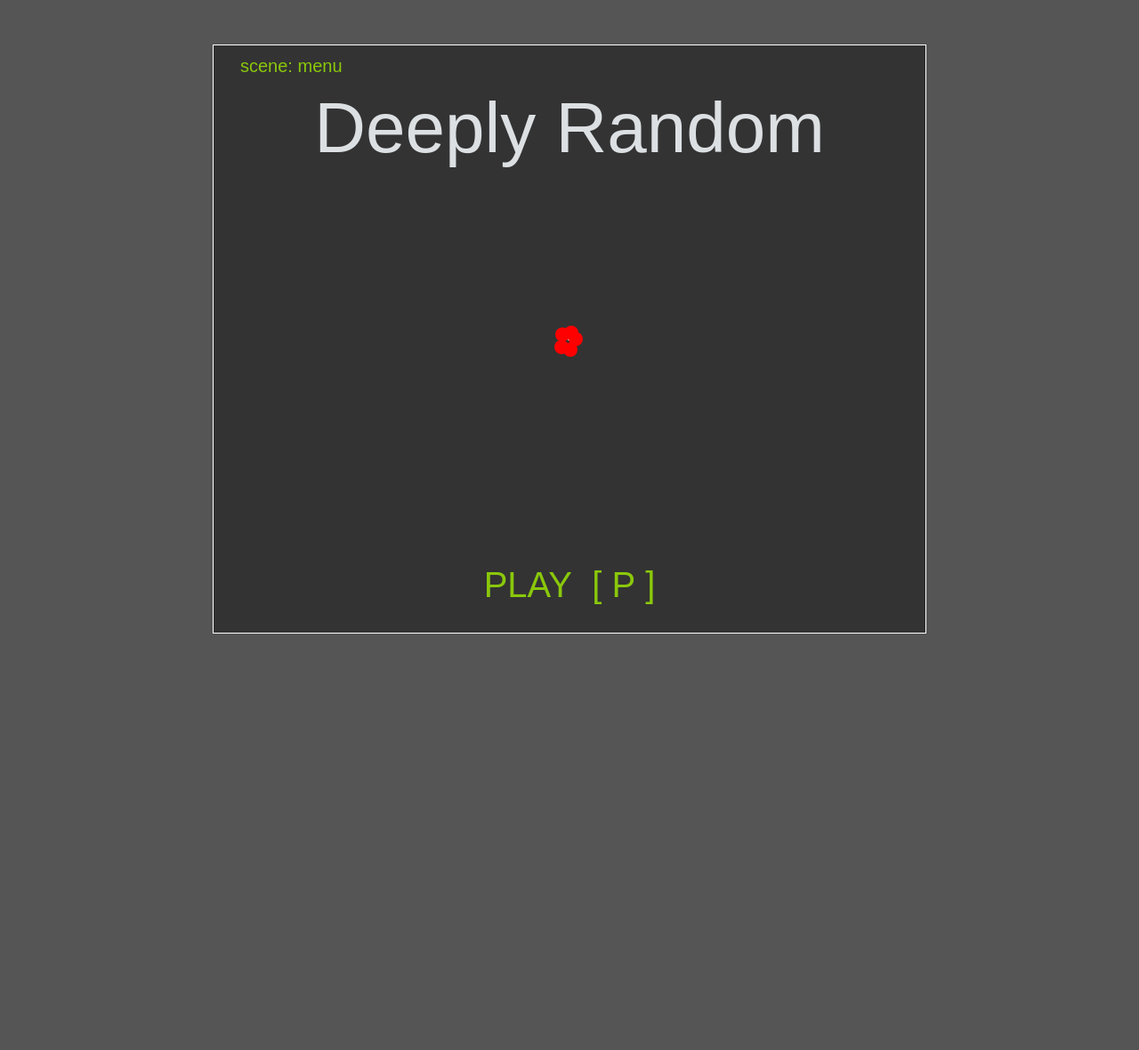
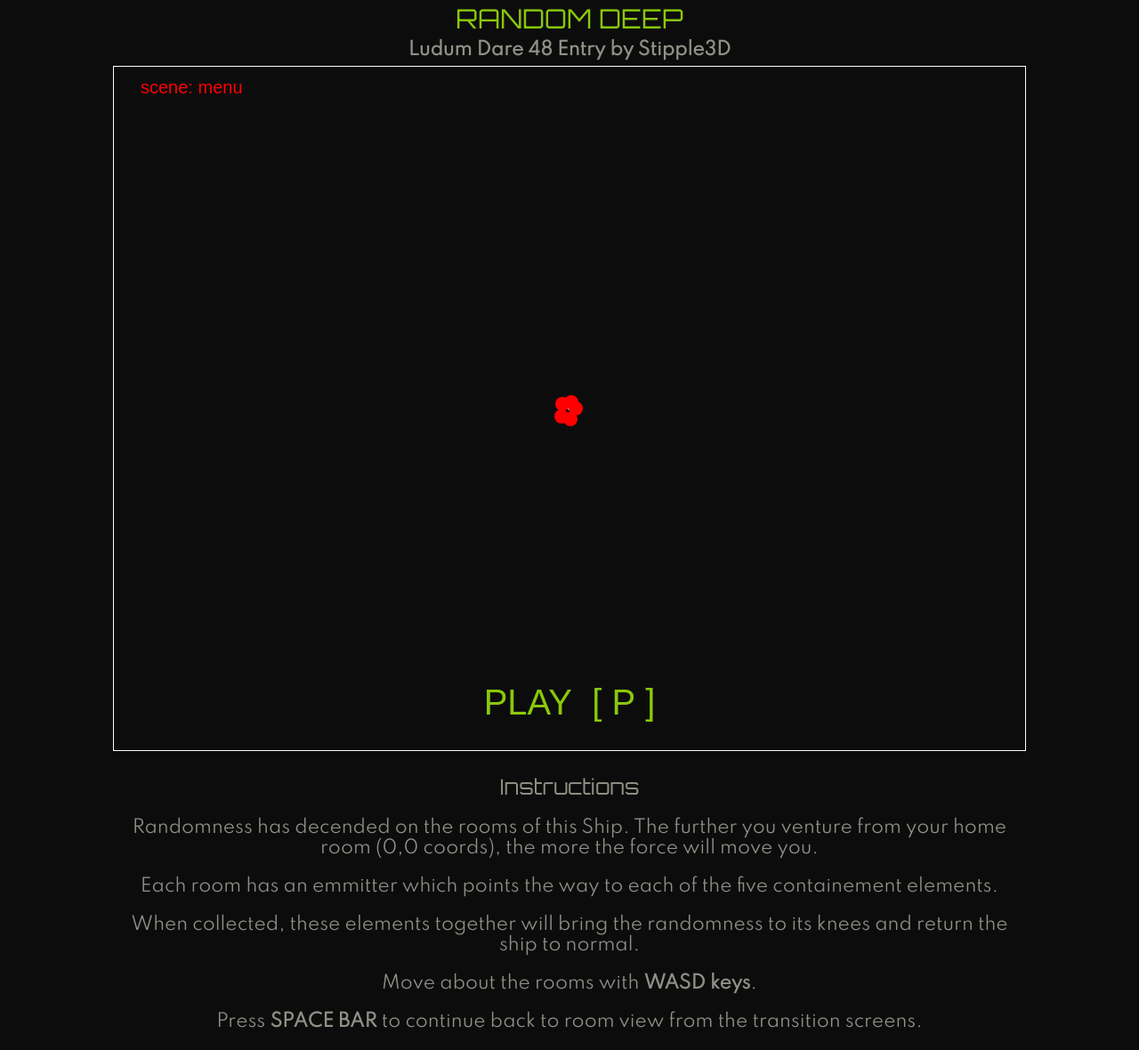
Before and after one commit to stipple3d/ST_LD48, a plain HTML site: page index.html in a window 1280 px wide. Shown: the whole page at 89% size. Before the commit the page ends 800 px from the top, so only its background shows below. Drawn offline with Linux system fonts and the light colour scheme.

Commit message:
working on colors and instructions and cleanup

```diff
--- a/index.html
+++ b/index.html
@@ -9,10 +9,36 @@
 
 </head>
 <body>
-    <!-- TODO: add twitter link -->
-    <!-- TODO: responsive? -->
-    <!-- canvas element -->
-    <canvas id="game" width="800" height="660" />
+
+    <header>
+        <div id="headerContent">
+            <h1>RANDOM DEEP</h1>
+            <h2>Ludum Dare 48 Entry by Stipple3D</rh2>
+        </div>
+    </header>
+    <main>
+        <canvas id="game" width="1024" height="768" />
+    </main>
+    <section>
+        <h1>Instructions</h1>
+        <p>
+            Randomness has decended on the rooms of this Ship. The further you venture from your home room (0,0 coords), the more the force will move you.
+        </p>
+        <p>
+            Each room has an emmitter which points the way to each of the five containement elements.
+        </p>
+        <p>
+            When collected, these elements together will bring the randomness to its knees and return the ship to normal.
+        </p>
+        <p>
+            Move about the rooms with <strong>WASD keys</strong>.
+        </p>
+        <p>
+            Press <strong>SPACE BAR</strong> to continue back to room view from the transition screens.
+        </p>
+    </section>
+
+
 
     <!-- script links -->
 
--- a/js/comps/keyParticlesVisual.js
+++ b/js/comps/keyParticlesVisual.js
@@ -102,7 +102,7 @@ class KeyParticlesVisual{
 
 		for(var p = 0; p < this.particles.length; p++){
 			context.beginPath();
-			context.globalAlpha = 0.2;
+			context.globalAlpha = 0.4;
 			context.fillStyle = this.color;
 			context.arc(this.particles[p].x, this.particles[p].y, this.particleRandomness *6, 0, Math.PI *2);
 			context.fill();
--- a/js/data.js
+++ b/js/data.js
@@ -20,9 +20,10 @@ const config = {
 	transitionTickDuration: 0.12,
 	mapDisplayPadding: 10,
 	forceShowKeysInTransition: true,
+	debugDraw: true,
 };
 
-const keyPartColors = ['blue', 'red', 'orange', 'cyan', 'purple', 'yellow'];
+const keyPartColors = ['#ff2a6d', '#1261d1', '#ff6e27', '#a0ffe3', '#fbf665', 'purple'];
 
 const unitDiagonalComponent = .70710678118;
 
@@ -30,10 +31,12 @@ const roomData_lrud = [
 	0,0,0,0,1,1,1,0,0,0,0,
 	0,1,1,1,1,1,1,1,1,1,0,
 	0,1,1,1,1,1,1,1,1,1,0,
+	0,1,1,1,1,1,1,1,1,1,0,
 	1,1,1,1,1,1,1,1,1,1,1,
 	1,1,1,1,1,1,1,1,1,1,1,
 	1,1,1,1,1,1,1,1,1,1,1,
 	0,1,1,1,1,1,1,1,1,1,0,
 	0,1,1,1,1,1,1,1,1,1,0,
+	0,1,1,1,1,1,1,1,1,1,0,
 	0,0,0,0,1,1,1,0,0,0,0
 ];
--- a/js/scenes/mainMenuScene.js
+++ b/js/scenes/mainMenuScene.js
@@ -104,43 +104,40 @@ class MainMenuScene extends Scene{
 
 		//draw the distances out from the center point of the canvas as the "origin" and pick points for the key parts
 
+		context.beginPath();
+		context.textAlign = 'center';
+		context.font = '40px Arial';
+		context.fillStyle = '#8ac80b';
+		context.fillText('PLAY  [ P ]', canvas.width /2, canvas.height -40);
+
+
+		if(config.debugDraw){
+
+			/* context.beginPath();
+			context.textAlign = 'center';
+			context.fillStyle = '#dce0e3';
+			context.font = '80px Arial';
+			context.fillText('Deeply Random', canvas.width /2, 120); */
+
 			//draw dot in the center of canvas for "origin"
 			context.beginPath();
 			context.fillStyle = 'white';
 			context.arc(canvas.width /2, canvas.height /2, 2, 0, Math.PI *2);
 			context.fill();
 
-		//choose random starting angle and draw a line 200 in that direction
-
-		console.log(keyParts.length);
 			for(var kp = 0; kp < keyParts.length; kp++){
-
-			//console.log(keyParts[kp].x);
-
 				context.beginPath();
 				context.fillStyle = 'red';
 				context.arc((canvas.width /2) + keyParts[kp].x, (canvas.height /2) + keyParts[kp].y, 8, 0, Math.PI *2);
 				context.fill();
 			}
 
-
-
-		context.beginPath();
-		context.textAlign = 'center';
-		context.fillStyle = '#dce0e3';
-		context.font = '80px Arial';
-		context.fillText('Deeply Random', canvas.width /2, 120);
-
-		context.beginPath();
-		context.font = '40px Arial';
-		context.fillStyle = '#8ac80b';
-		context.fillText('PLAY  [ P ]', canvas.width /2, canvas.height -40);
-
-
 			context.beginPath();
 			context.textAlign = 'left';
 			context.font = '20px Arial';
 			context.fillText('scene: ' + this.name, 30, 30);
+		}
+
 
 		//_____________________
 		context.restore();
--- a/js/scenes/roomScene.js
+++ b/js/scenes/roomScene.js
@@ -9,11 +9,11 @@ class RoomScene extends Scene{
         this.directionChosen = false;
 
 		this.mapDisplayAreaWidth = 704;
-		this.mapDisplayAreaHeight = 576;
+		this.mapDisplayAreaHeight = 704;
 		this.mapDisplayAreaTLX = (canvas.width - this.mapDisplayAreaWidth) /2;
 		this.mapDisplayAreaTLY = (canvas.height - this.mapDisplayAreaHeight) /2;
 
-		this.roomRows = 9;
+		this.roomRows = 11;
 		this.roomCols = 11;
 
 		this.roomTileSize = 64;
@@ -352,13 +352,11 @@ class RoomScene extends Scene{
 		//_____________________
 		//draw elements
 
-		//draw a border around the mapDisplayArea
-		context.beginPath();
-		context.strokeStyle = "red";
-		context.rect(this.mapDisplayAreaTLX, this.mapDisplayAreaTLY, this.mapDisplayAreaWidth, this.mapDisplayAreaHeight)
-		context.stroke();
+
 
 		let currentDataIndex = 0;
+
+		// context.globalAlpha = .3;
 
 		for(var row = 0; row < this.roomRows; row++){
 			for(var col = 0; col < this.roomCols; col++){
@@ -366,10 +364,15 @@ class RoomScene extends Scene{
 				//draw tile
 				context.beginPath();
 
-				if(roomData_lrud[currentDataIndex] == 0)
-					context.fillStyle = "black";
-				else
-					context.fillStyle = "grey";
+				if(roomData_lrud[currentDataIndex] == 0){
+					// context.globalAlpha = 1;
+					context.fillStyle = "#909087";
+				}
+				else{
+					// context.globalAlpha = .3;
+					context.fillStyle = "#282729";
+				}
+
 
 				context.rect(this.mapDisplayAreaTLX + (col * this.roomTileSize) +1 , this.mapDisplayAreaTLY + (row * this.roomTileSize) +1 , this.roomTileSize -2, this.roomTileSize -2)
 				context.fill();
@@ -379,18 +382,29 @@ class RoomScene extends Scene{
 			}
 		}
 
+		// context.globalAlpha = 1;
+
+		if(config.debugDraw){
+
+			//draw a border around the mapDisplayArea
+			context.beginPath();
+			context.strokeStyle = "red";
+			context.rect(this.mapDisplayAreaTLX, this.mapDisplayAreaTLY, this.mapDisplayAreaWidth, this.mapDisplayAreaHeight)
+			context.stroke();
+
 			//draw room exit trigger box
 			context.beginPath();
 			context.strokeStyle = "yellow";
 			context.rect(this.leftTriggerX, this.topTriggerY, this.rightTriggerX - this.leftTriggerX, this.bottomTriggerY - this.topTriggerY)
 			context.stroke();
 
-
 			context.beginPath();
 			context.font = '40px Arial';
 			context.textAlign = 'center';
 			context.fillStyle = '#8ac80b';
 			context.fillText(this.statusDisplayText, canvas.width /2, canvas.height /2 - 32);
+
+		}
 
 		//call render on any keyPartVisual classes in the array
 		for(var kpv = 0; kpv < this.keyParticalVisuals.length; kpv++){
--- a/styles/main.css
+++ b/styles/main.css
@@ -1,8 +1,14 @@
+@import url('https://fonts.googleapis.com/css2?family=Orbitron:wght@400;900&family=Spartan&display=swap');
+
+
 :root{
-    --mainBG: #555555;
+    --mainBG: #0D0C0D;
     --canvasBG: #333333;
+    --lightColor: #909087;
+    --greenColor: #8ac80b;
 
-    --baseFont: 'Arial', sans-serif;
+    --baseFont: 'Spartan', sans-serif;
+    --logoFont: 'Orbitron', sans-serif;
 
     font-size: 62.5%;
 }
@@ -15,11 +21,62 @@
 
 body{
     background-color: var(--mainBG);
+    font: 1.5rem var(--baseFont);
     text-align: center;
+    color: var(--lightColor);
+}
+
+header{
+    width: 100%;
+    /* height: 8rem; */
+
+    /* background-color: tomato; */
+
+
+}
+#headerContent{
+    margin: 0 auto;
+    width: 1024px;
+    /* background-color: blue; */
+    /* display: flex; */
+    /* justify-content:space-between; */
+    height: 100%;
+    position: relative;
+}
+
+header h1{
+    font: 3rem var(--logoFont);
+    color: var(--greenColor);
+    margin-top: .2rem;
+    display: block;
+}
+
+header h2{
+    font-size: 2rem;
+    margin: .6rem;
+    display: block;
 }
 
 canvas{
     border: 1px solid white;
-    background-color: var(--canvasBG);
-    margin: 5rem auto;
+    /* background-color: var(--canvasBG); */
+    margin: 0 auto;
 }
+
+section{
+    max-width: 1024px;
+    margin: 0 auto;
+    /* background-color:violet; */
+    /* height: 4rem; */
+    position: relative;
+}
+section h1{
+    font: 2.4rem var(--logoFont);
+    margin: 2rem 0;
+    display: block;
+}
+section p{
+    margin: 2rem 0;
+    font-size: 2rem;
+    display: block;
+}
```
Also changed, not shown: js/scenes/roomTransitionScene.js (+47 -39 lines). Lines whose indentation alone changed are shown as unchanged.
